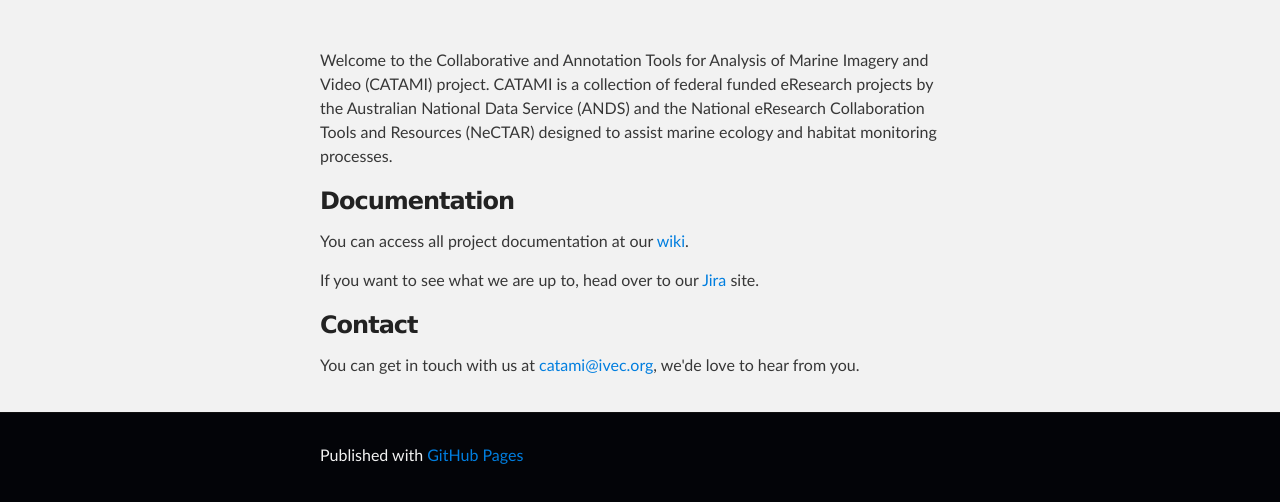
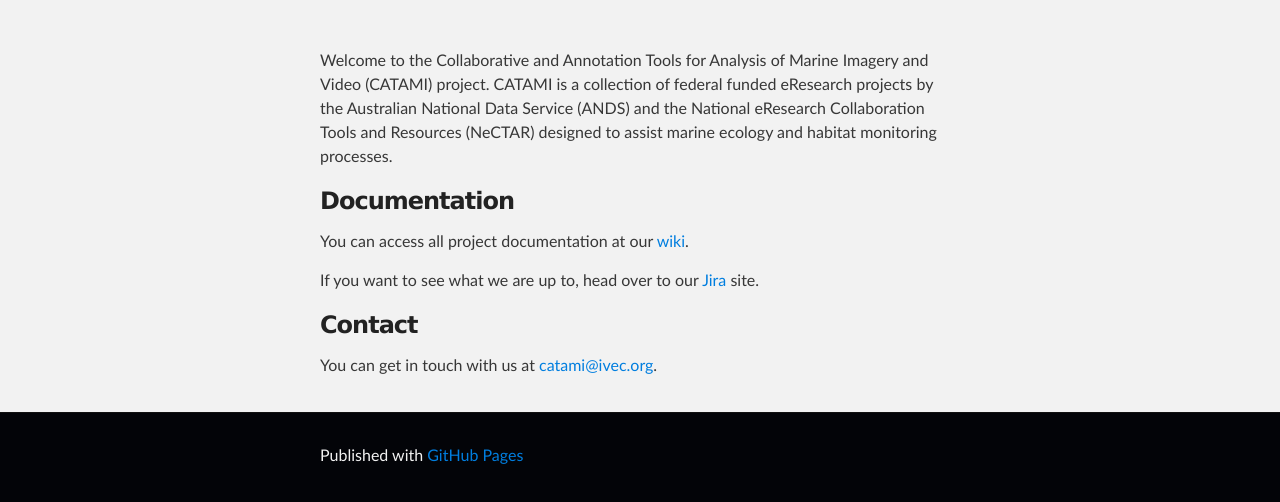
Before and after one commit to catami/catami.github.com, a plain HTML site: page index.html in a window 1280 px wide. Shown: the part 212-714 px from the top of the page. Drawn offline with Linux system fonts and the light colour scheme.

Commit message:
Update index.html

```diff
--- a/index.html
+++ b/index.html
@@ -35,7 +35,7 @@
 <p>If you want to see what we are up to, head over to our <a href="https://catami.atlassian.net">Jira</a> site.</p>
 
 <h3>Contact</h3>
-<p>You can get in touch with us at <a href="mailto:support@github.com">catami@ivec.org</a>, we'de love to hear from you.</p>
+<p>You can get in touch with us at <a href="mailto:support@github.com">catami@ivec.org</a>.</p>
       </section>
     </div>
 
```
